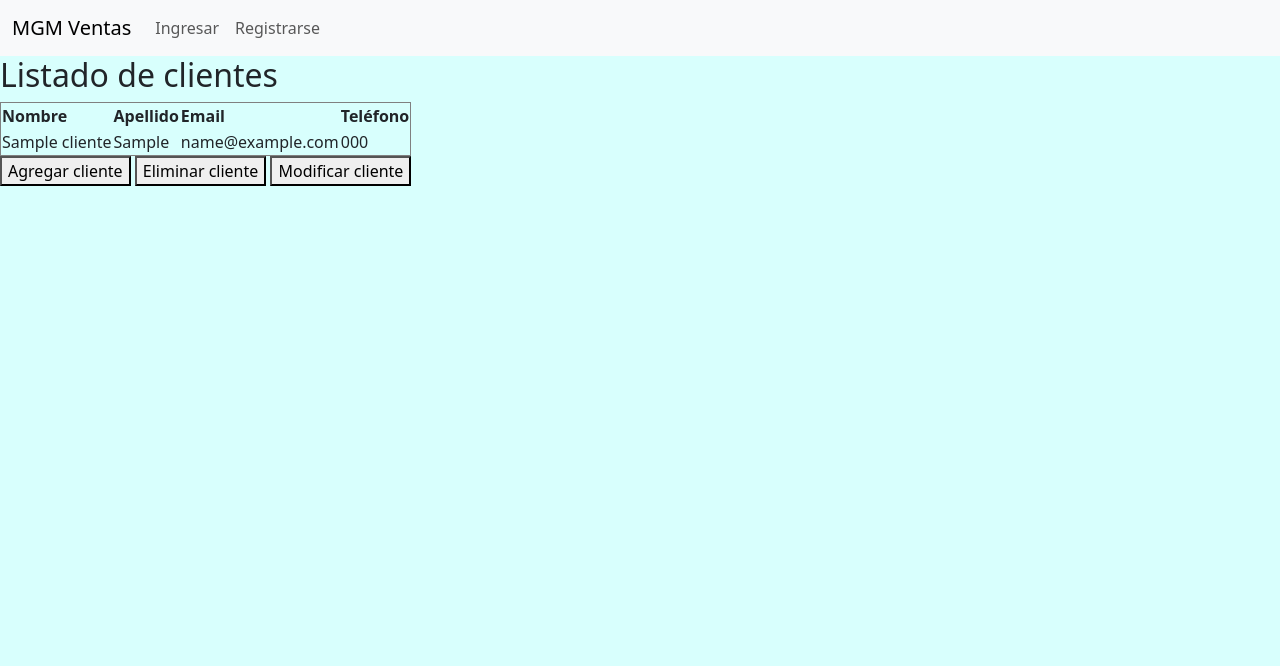
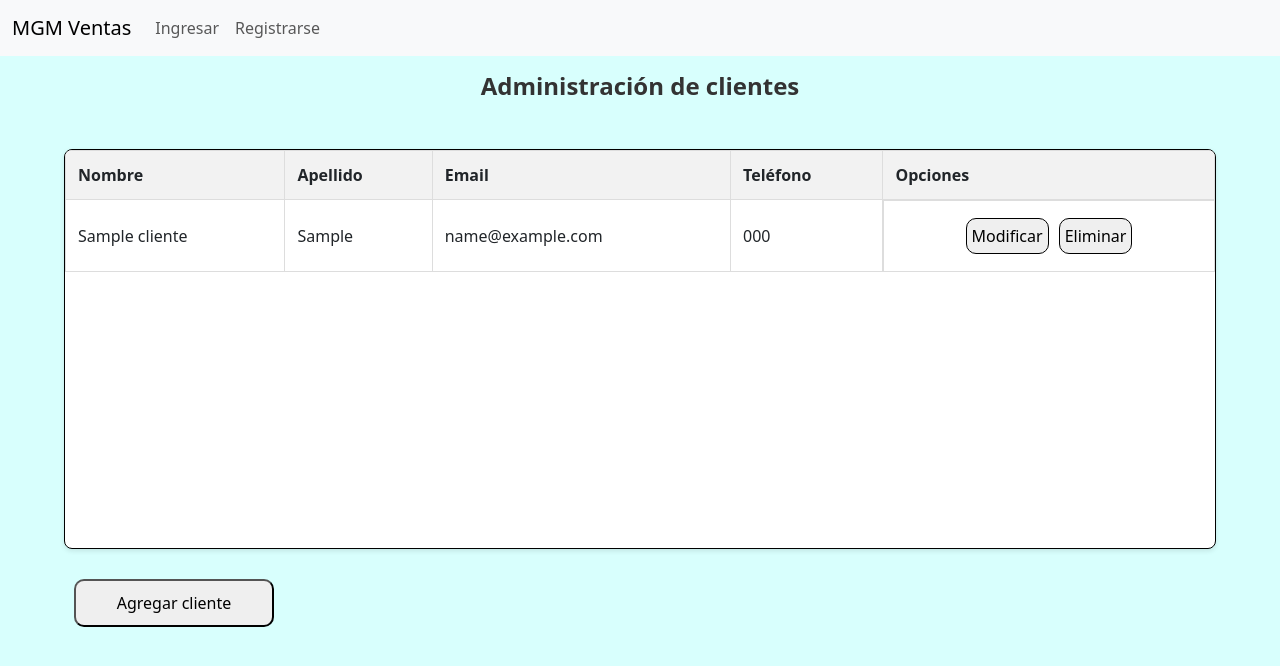
Before and after one commit to GoNf55/Ventas-Testing, a Django app: page /clientes/admclientes/ in a window 1280 px wide. Shown: the top 666 px of the page. Run offline with Django 4.2, Linux system fonts and the light colour scheme; tables that the repository leaves empty hold one stand-in row (values such as "Sample post"); some libraries are stand-ins or nearby versions.

Commit message:
ft: implementacion de abmc clientes y agregado estilos

```diff
--- a/VentasTesting/clientes/templates/clientes/clientes.html
+++ b/VentasTesting/clientes/templates/clientes/clientes.html
@@ -2,19 +2,20 @@
 {% block title%} MGM - Administracion Clientes {% endblock %}
 {% block content %}
 {% load crispy_forms_tags %}
-<section >
-    <h2>Listado de clientes</h2>
+<section class="title-sec">
+    <h2>Administración de clientes</h2>
 </section>
-<section>
+<section class="clientes-sec">
 <!-- aca iria el listado de clientes-->
- <div>
-    <table border="1">
+    <div class="div-clientes">
+        <table border="1" class="div-clientes__table">
             <thead>
                 <tr>
                     <th>Nombre</th>
                     <th>Apellido</th>
                     <th>Email</th>
                     <th>Teléfono</th>
+                    <th>Opciones</th>
                 </tr>
             </thead>
             <tbody>
@@ -24,15 +25,29 @@
                         <td>{{ cliente.apellido }}</td>
                         <td>{{ cliente.email }}</td>
                         <td>{{ cliente.telefono }}</td>
+                        <td class="opts-cliente-table">
+                            <a href="{% url 'modcliente' cliente.id_cliente %}">
+                                <button>Modificar</button>
+                            </a>
+                            <form action="{% url 'delcliente' cliente.id_cliente %}" method="post" onsubmit="return confirmarEliminacion()">
+                                {% csrf_token %}
+                                <button class="opt-cliente-del-btn" type="submit">Eliminar</button>
+                            </form>
+                        </td>
                     </tr>
                 {% endfor %}
             </tbody>
         </table>
     </div>
- <div>
+    <div class="options-clientes">
+        <a href="{% url 'addcliente' %}">
             <button>Agregar cliente</button>
-    <button>Eliminar cliente</button>
-    <button>Modificar cliente</button>
+        </a>
     </div>
 </section>
+<script type="text/javascript">
+    function confirmarEliminacion() {
+        return confirm("¿Estás seguro de que deseas eliminar este cliente?");
+    }
+</script>
 {% endblock %}
--- a/VentasTesting/clientes/urls.py
+++ b/VentasTesting/clientes/urls.py
@@ -3,4 +3,7 @@ from clientes import views
 
 urlpatterns=[
     path('admclientes/', views.clientes , name='clientes'),
+    path('addcliente/',views.add_cliente, name='addcliente'),
+    path('modcliente/<int:cliente_id>/', views.mod_cliente, name='modcliente'),
+    path('delcliente/<int:cliente_id>/', views.del_cliente, name='delcliente'),
 ]
--- a/VentasTesting/clientes/views.py
+++ b/VentasTesting/clientes/views.py
@@ -1,8 +1,38 @@
-from django.shortcuts import render
+from django.shortcuts import render, redirect, get_object_or_404
+from .forms import ClienteForm
 from .models import Cliente
 
 # Create your views here.
 
 def clientes(request):
-    lista_clientes=Cliente.objects.all()
+    lista_clientes=Cliente.objects.all().order_by('apellido')
     return render(request, "clientes/clientes.html", {'clientes_list': lista_clientes})
+
+def add_cliente(request):
+    if request.method == 'POST':
+        form = ClienteForm(request.POST)
+        if form.is_valid():
+            form.save()
+            return redirect('clientes')
+    else:
+        form = ClienteForm()
+    return render(request, 'clientes/addcliente.html', {'form': form})
+
+def mod_cliente(request, cliente_id):
+    cliente = get_object_or_404(Cliente, id_cliente=cliente_id)
+    if request.method == 'POST':
+        form = ClienteForm(request.POST, instance=cliente)
+        if form.is_valid():
+            form.save()
+            return redirect('clientes')
+    else:
+        form = ClienteForm(instance=cliente)
+    return render(request, 'clientes/modcliente.html', {'form': form, 'cliente': cliente})
+
+
+def del_cliente(request, cliente_id):
+    cliente = get_object_or_404(Cliente, id_cliente=cliente_id)
+    if request.method == 'POST':
+        cliente.delete()
+        return redirect('clientes')
+    return render(request, 'clientes/del_cliente.html', {'cliente': cliente})
--- a/VentasTesting/static/appCore/css/styles.css
+++ b/VentasTesting/static/appCore/css/styles.css
@@ -27,5 +27,147 @@ body{
 }
 
 /*------------home---------------*/
+.hero-sec{
+    width: 100;
+    display: flex;
+    justify-content: center;
+}
+.hero-sec h1{
+    width: 50%;
+}
 
-/* templates administracion de clientes */
+.opciones-sec{
+    display: flex;
+    justify-content: center;
+    align-items: center;
+}
+.opciones-container{
+    display: flex;
+    justify-content: center;
+    align-items: center;
+    width: 100%;
+}
+
+.opciones-container ul{
+    width: 100%;
+    list-style: none;
+    display: flex;
+    flex-direction: column;
+    justify-content: space-around;
+    align-items: center;
+}
+.opciones-container ul li{
+
+}
+.opciones-container ul li a{
+
+}
+
+
+/* -------------- templates administracion de clientes ---------------- */
+/* --- principal ----------------------------*/
+.title-sec{
+    display: flex;
+    justify-content: center;
+    align-items: center;
+    margin: 16px;
+}
+.clientes-sec{
+    display: flex;
+    flex-direction: column;
+    justify-content: center;
+    align-items: center;
+}
+
+/*Estilos de tabla clientes */
+.div-clientes{
+    margin: 20px;
+    border: solid 1px black;
+    width: 90%;
+    height: 50vh;
+    overflow-y: auto;
+    border-radius: 8px;
+    background-color: #fff;
+    box-shadow: 0 2px 5px rgba(0, 0, 0, 0.1);
+}
+.div-clientes__table{
+    border: none;
+    width: 100%;
+    border-collapse: collapse;
+}
+.div-clientes__table th,
+.div-clientes__table td {
+    border: 1px solid #ddd;
+    padding: 12px;
+    text-align: left;
+}
+
+.div-clientes__table th {
+    background-color: #f2f2f2;
+    position: sticky;
+    top: 0;
+    z-index: 1;
+    font-weight: bold;
+}
+
+.div-clientes__table tr:nth-child(even) {
+    background-color: #f9f9f9;
+}
+
+.div-clientes__table tr:hover {
+    background-color: #f1f1f1;
+}
+
+td button{
+    border-radius: 10px;
+    border: solid 1px black;
+    margin: 5px;
+    padding: 5px;
+
+}
+.opts-cliente-table{
+    display: flex;
+    justify-content: center;
+    align-items: center;
+}
+
+.options-clientes{
+    display: flex;
+    justify-content: flex-start;
+    align-items: center;
+    width: 90%;
+}
+.options-clientes button{
+    padding: 10px;
+    margin: 10px;
+    border-radius: 10px;
+    width: 200px;
+}
+
+/* --- add y mod clientes -------------- */
+/* Sección del título */
+.title-sec {
+    text-align: center;
+    margin-bottom: 20px;
+}
+
+.title-sec h2 {
+    font-size: 24px;
+    color: #333;
+    font-weight: bold;
+}
+
+/* Sección del formulario add y mod */
+.clientes-addmod-form-sec {
+    display: flex;
+    justify-content: center;
+    align-items: center;
+    flex-direction: column;
+}
+.clientes-addmod-form-sec__div {
+    display: flex;
+    flex-direction: column;
+}
+.clientes-addmod-form-sec__div form{
+
+}
```
Also changed, not shown: VentasTesting/clientes/forms.py (added, +9 -0 lines), VentasTesting/clientes/templates/clientes/addcliente.html (added, +19 -0 lines), VentasTesting/clientes/templates/clientes/modcliente.html (added, +19 -0 lines). Lines whose indentation alone changed are shown as unchanged.
